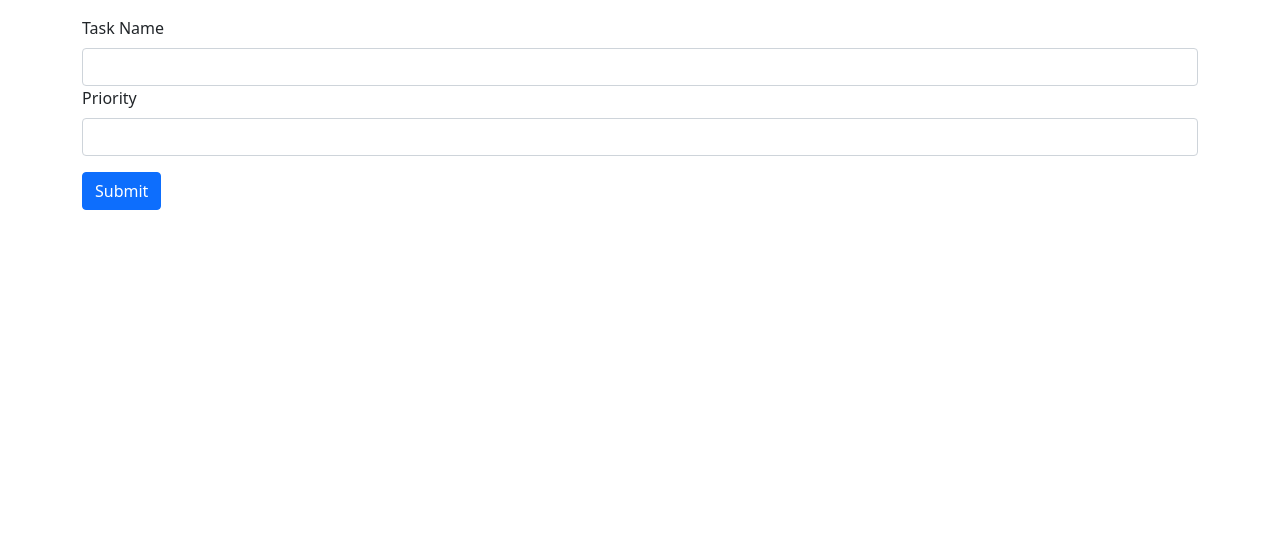
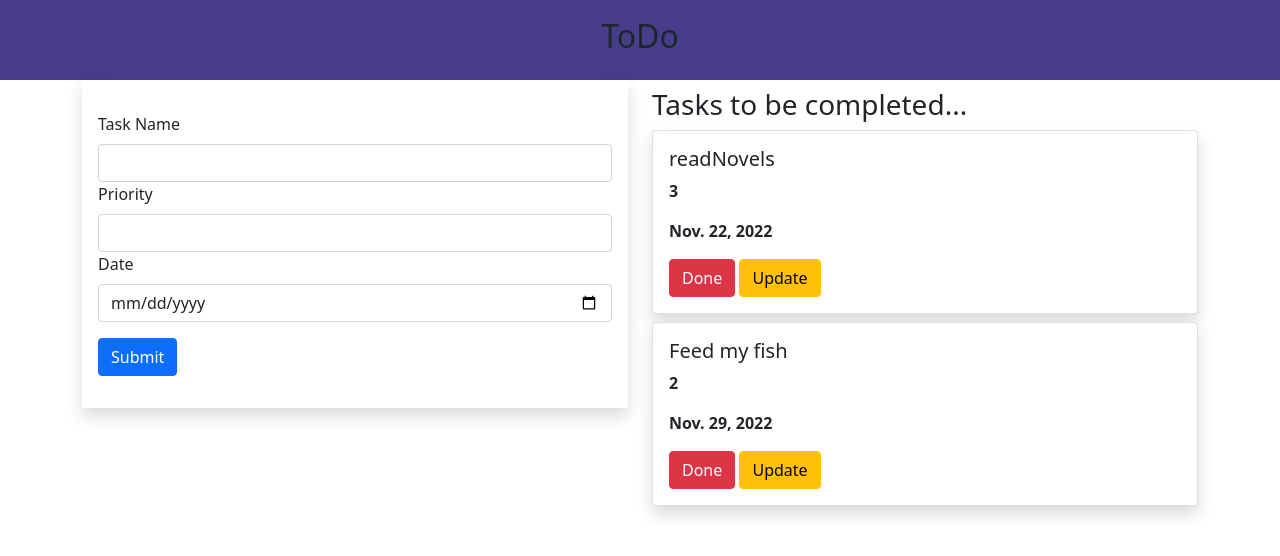
Before and after one commit to i-mus/django-Todo-app, a Django app: page / in a window 1280 px wide. Shown: the top 556 px of the page. Run offline with Django 4.2, Linux system fonts and the light colour scheme; data comes from the database, SQL or seed files in the repository; both versions use the stored data as it was after the commit.

Commit message:
completed

```diff
--- /dev/null
+++ b/static/style.css
@@ -0,0 +1,4 @@
+.banner{
+    background-color : darkslateblue;
+    height: 10vh;
+    }
--- a/templates/base.html
+++ b/templates/base.html
@@ -1,9 +1,11 @@
+{% load static %}
 <!DOCTYPE html>
 <html lang="en">
 <head>
     <meta charset="UTF-8">
     <title>Title</title>
     <link href="https://cdn.jsdelivr.net/npm/bootstrap@5.1.3/dist/css/bootstrap.min.css" rel="stylesheet" integrity="sha384-1BmE4kWBq78iYhFldvKuhfTAU6auU8tT94WrHftjDbrCEXSU1oBoqyl2QvZ6jIW3" crossorigin="anonymous">
+    <link rel="stylesheet" href="{% static 'style.css' %}">
 </head>
 <body>
 {% block body %}
--- a/templates/index.html
+++ b/templates/index.html
@@ -1,15 +1,42 @@
 {% extends 'base.html' %}
 {% block body %}
+<div class="container-fluid">
+  <div class="row">
+    <div class="banner d-flex align-items-center justify-content-center">
+      <div class="banner-text"><h2>ToDo</h2></div>
+    </div>
+  </div>
+</div>
+
 <div class="container">
   <div class="row">
-  <form class="mb-3" method="post">
+    <div class="col-6">
+      <form class="shadow p-3" method="post">
         {% csrf_token %}
         <label for="task" class="form-label mt-3">Task Name</label>
         <input type="text" class="form-control" id="task" name="task">
         <label for="priority" class="form-label">Priority</label>
         <input type="number" class="form-control" id="priority" name="priority">
-    <button type="submit" class="btn btn-primary mt-3">Submit</button>
+        <label for="date" class="form-label">Date</label>
+        <input type="date" class="form-control" name="date" id="date">
+        <button type="submit" class="btn btn-primary my-3">Submit</button>
       </form>
+    </div>
+
+    <div class="col-6 mt-2">
+      <h3>Tasks to be completed...</h3>
+      {% for i in task %}
+      <div class="card shadow mt-2">
+        <div class="card-body">
+          <h5 class="card-title">{{ i.name }}</h5>
+          <p><b>{{ i.priority }}</b></p>
+          <p><b>{{ i.date }}</b></p>
+          <a class="btn btn-danger" href="{% url 'todoapp:delete' i.id %}">Done</a>
+          <a class="btn btn-warning" href="{% url 'todoapp:update' i.id %}">Update</a>
+        </div>
+      </div>
+      {% endfor %}
+    </div>
   </div>
 </div>
 {% endblock %}
--- a/todo_project/settings.py
+++ b/todo_project/settings.py
@@ -118,6 +118,11 @@ USE_TZ = True
 
 STATIC_URL = 'static/'
 
+STATICFILES_DIRS = [os.path.join(BASE_DIR, 'static')]
+STATIC_ROOT = os.path.join(BASE_DIR, 'assets')
+MEDIA_URL = '/media/'
+MEDIA_ROOT = os.path.join(BASE_DIR, 'media')
+
 # Default primary key field type
 # https://docs.djangoproject.com/en/4.1/ref/settings/#default-auto-field
 
--- a/todo_project/urls.py
+++ b/todo_project/urls.py
@@ -13,6 +13,8 @@ Including another URLconf
     1. Import the include() function: from django.urls import include, path
     2. Add a URL to urlpatterns:  path('blog/', include('blog.urls'))
 """
+from django.conf import settings
+from django.conf.urls.static import static
 from django.contrib import admin
 from django.urls import path, include
 
@@ -20,3 +22,9 @@ urlpatterns = [
     path('admin/', admin.site.urls),
     path('', include('todoapp.urls'))
 ]
+
+if settings.DEBUG:
+    urlpatterns += static(settings.STATIC_URL,
+                          document_root=settings.STATIC_ROOT)
+    urlpatterns += static(settings.MEDIA_URL,
+                          document_root=settings.MEDIA_ROOT)
--- a/todoapp/models.py
+++ b/todoapp/models.py
@@ -5,6 +5,7 @@ from django.db import models
 class Task(models.Model):
     name = models.CharField(max_length=200)
     priority = models.IntegerField()
+    date = models.DateField()
 
     def __str__(self):
         return self.name
--- a/todoapp/urls.py
+++ b/todoapp/urls.py
@@ -2,6 +2,13 @@ from django.urls import path
 
 from todoapp import views
 
+app_name = 'todoapp'
 urlpatterns = [
-    path('', views.index, name='index')
+    path('', views.index, name='index'),
+    path('delete/<int:id>/', views.delete, name='delete'),
+    path('update/<int:id>/', views.update, name='update'),
+    path('cbvhome/', views.Tasklistview.as_view(), name='cbvhome'),
+    path('cbvdetail/<int:pk>/', views.taskDetailview.as_view(), name='cbvdetail'),
+    path('cbvupdate/<int:pk>/', views.taskupdateview.as_view(), name='cbvupdate'),
+    path('cbvdelete/<int:pk>/', views.Taskkdeleteview.as_view(), name='cbvdelete')
 ]
--- a/todoapp/views.py
+++ b/todoapp/views.py
@@ -1,14 +1,64 @@
-from django.http import HttpResponse
-from django.shortcuts import render
+from django.shortcuts import render, redirect
+from django.urls import reverse_lazy
+from todoapp.forms import Todoform
+from todoapp.models import Task
+from django.views.generic import ListView
+from django.views.generic.detail import DetailView
+from django.views.generic.edit import UpdateView, DeleteView
 
-from todoapp.models import Task
+
+class Taskkdeleteview(DeleteView):
+    model = Task
+    template_name = 'delete.html'
+    success_url = reverse_lazy('todoapp:cbvhome')
+
+
+class taskupdateview(UpdateView):
+    model = Task
+    template_name = 'update.html'
+    context_object_name = 'task'
+    fields = ('name', 'priority', 'date')
+
+    def get_success_url(self):
+        return reverse_lazy('todoapp:cbvdetail',kwargs={'pk': self.object.id})
+
+
+class taskDetailview(DetailView):
+    model = Task
+    template_name = 'detail.html'
+    context_object_name = 'task'
+
+
+class Tasklistview(ListView):
+    model = Task
+    template_name = 'index.html'
+    context_object_name = 'task'
 
 
 # Create your views here.
 def index(request):
+    taskAll = Task.objects.all()
     if request.method == 'POST':
         name = request.POST.get('task')
         priority = request.POST.get('priority')
-        newtask = Task(name=name, priority=priority)
+        date = request.POST.get('date')
+        newtask = Task(name=name, priority=priority, date=date)
         newtask.save()
-    return render(request, 'index.html')
+    return render(request, 'index.html', {'task': taskAll})
+
+
+def delete(request, id):
+    taskdone = Task.objects.get(id=id)
+    if request.method == 'POST':
+        taskdone.delete()
+        return redirect('/')
+    return render(request, 'delete.html')
+
+
+def update(request, id):
+    task = Task.objects.get(id=id)
+    f = Todoform(request.POST or None, instance=task)
+    if f.is_valid():
+        f.save()
+        return redirect('/')
+    return render(request, 'edit.html', {'f': f, 'task': task})
```
Also changed, not shown: templates/delete.html (added, +13 -0 lines), templates/detail.html (added, +16 -0 lines), templates/edit.html (added, +12 -0 lines), templates/update.html (added, +24 -0 lines), todoapp/forms.py (added, +7 -0 lines), db.sqlite3, todoapp/migrations/0002_task_date.py (added). Lines whose indentation alone changed are shown as unchanged.
